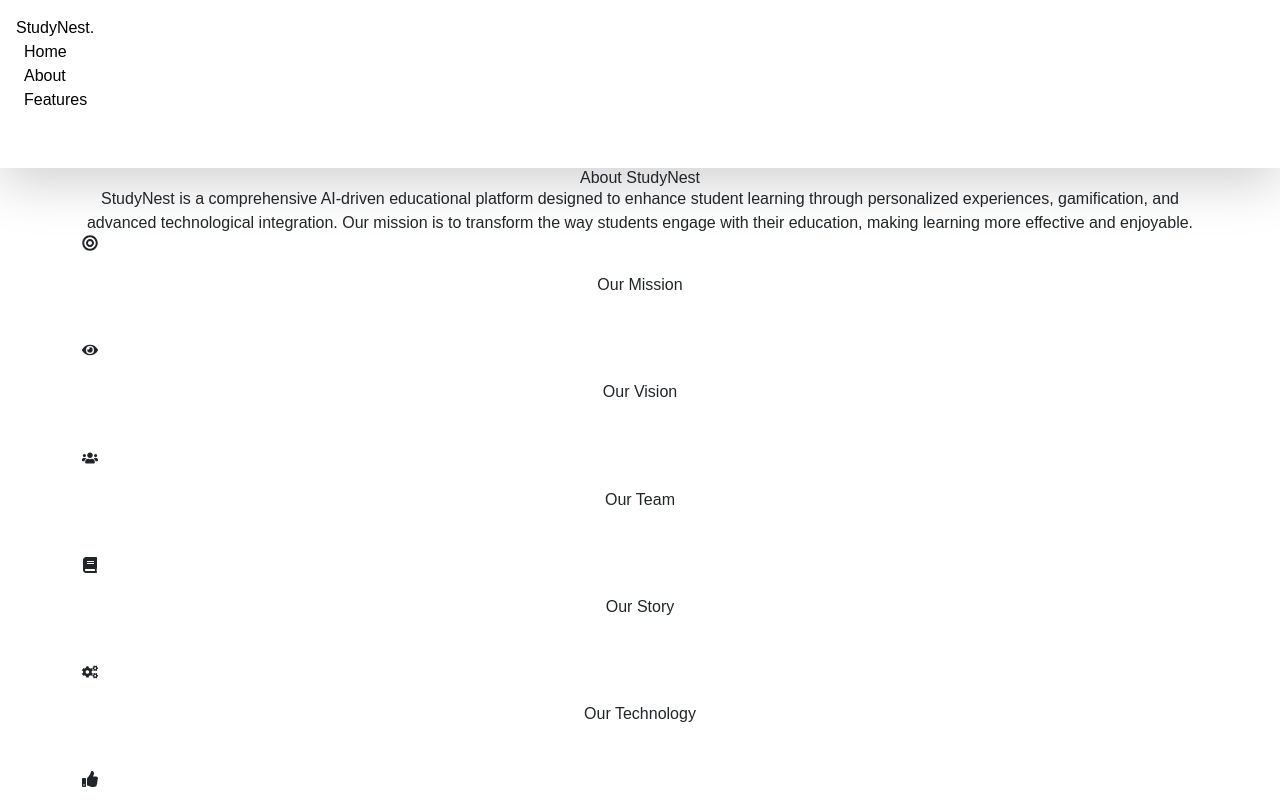
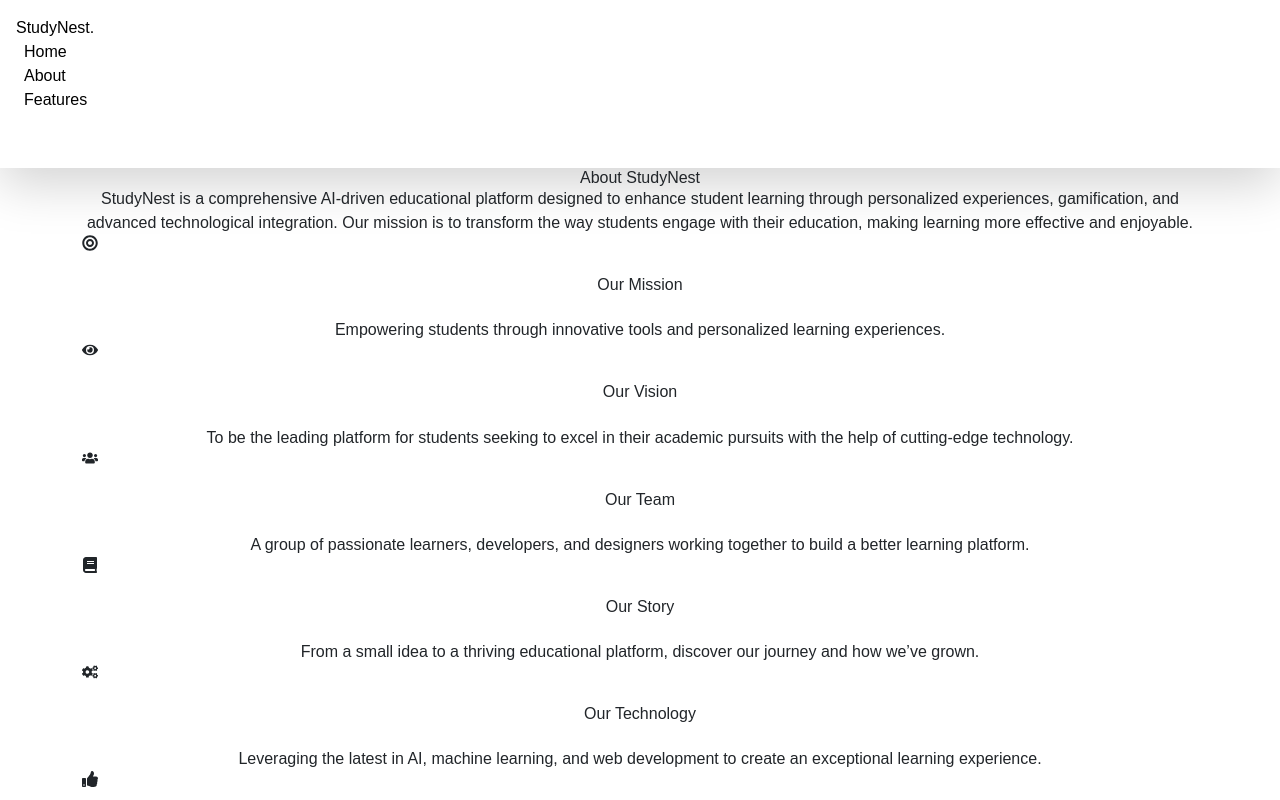
Before and after one commit to ayushsarode/TEAM-DRISHTI, a React (Vite) app in the folder client/: page /about in a window 1280 px wide. Shown: the top 800 px of the page. Built offline with nearby package versions, Linux system fonts and the light colour scheme.

Commit message:
aaji-ajjaoba

```diff
--- a/client/src/pages/About.jsx
+++ b/client/src/pages/About.jsx
@@ -8,41 +8,39 @@ const aboutData = [
     title: 'Our Mission',
     description: 'Empowering students through innovative tools and personalized learning experiences.',
     icon: FaBullseye,
-    image: '/src/assets/images/about/mission.png' // Add image path
+    image: '/src/assets/images/about/mission.png'
   },
   {
     title: 'Our Vision',
     description: 'To be the leading platform for students seeking to excel in their academic pursuits with the help of cutting-edge technology.',
     icon: FaEye,
-    image: '/src/assets/images/about/vision.png' // Add image path
+    image: '/src/assets/images/about/vision.png'
   },
   {
     title: 'Our Team',
     description: 'A group of passionate learners, developers, and designers working together to build a better learning platform.',
     icon: FaUsers,
-    image: '/src/assets/images/about/team.png' // Add image path
+    image: '/src/assets/images/about/team.png'
   },
   {
     title: 'Our Story',
     description: 'From a small idea to a thriving educational platform, discover our journey and how we’ve grown.',
     icon: FaBook,
-    image: '/src/assets/images/about/story.png' // Add image path
+    image: '/src/assets/images/about/story.png'
   },
   {
     title: 'Our Technology',
     description: 'Leveraging the latest in AI, machine learning, and web development to create an exceptional learning experience.',
     icon: FaCogs,
-    image: '/src/assets/images/about/technology.png' // Add image path
+    image: '/src/assets/images/about/technology.png'
   },
   {
     title: 'Why Choose Us',
     description: 'We’re dedicated to providing a personalized, engaging, and effective learning experience for every student.',
     icon: FaThumbsUp,
-    image: '/src/assets/images/about/why_choose_us.png' // Add image path
+    image: '/src/assets/images/about/why_choose_us.png'
   },
 ];
-
-
 
 const About = () => {
   return (
@@ -71,7 +69,7 @@ const About = () => {
             {aboutData.map((item, index) => (
               <motion.div
                 key={index}
-              className="p-8 bg-gradient-to-r from-purple-500 to-pink-500 shadow-xl rounded-lg hover:scale-105 transform transition duration-500"
+                className="p-8 shadow-xl rounded-lg hover:scale-105 transform transition duration-500"
                 whileHover={{ scale: 1.1 }}
                 variants={{
                   visible: { opacity: 1, y: 0 },
@@ -82,7 +80,7 @@ const About = () => {
                   <item.icon />
                 </div>
                 <h3 className="text-xl font-bold mb-4">{item.title}</h3>
-              <p className=" text-white">{item.description}</p>
+                <p className="text-gray-700">{item.description}</p>
               </motion.div>
             ))}
           </motion.div>
```
Lines whose indentation alone changed are shown as unchanged.
